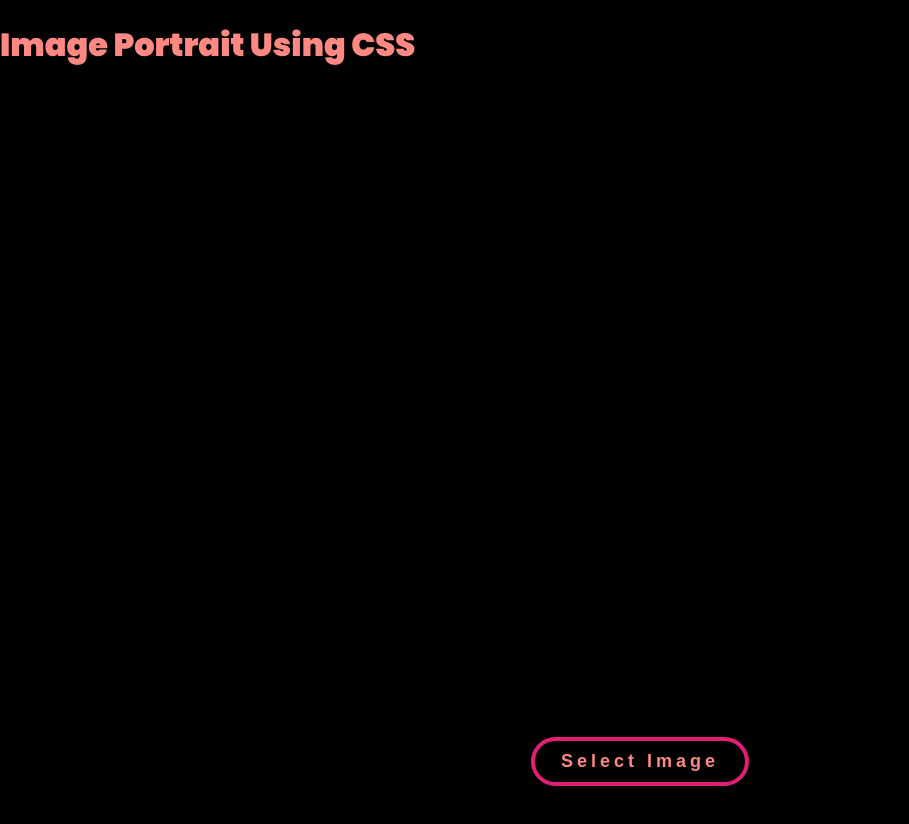
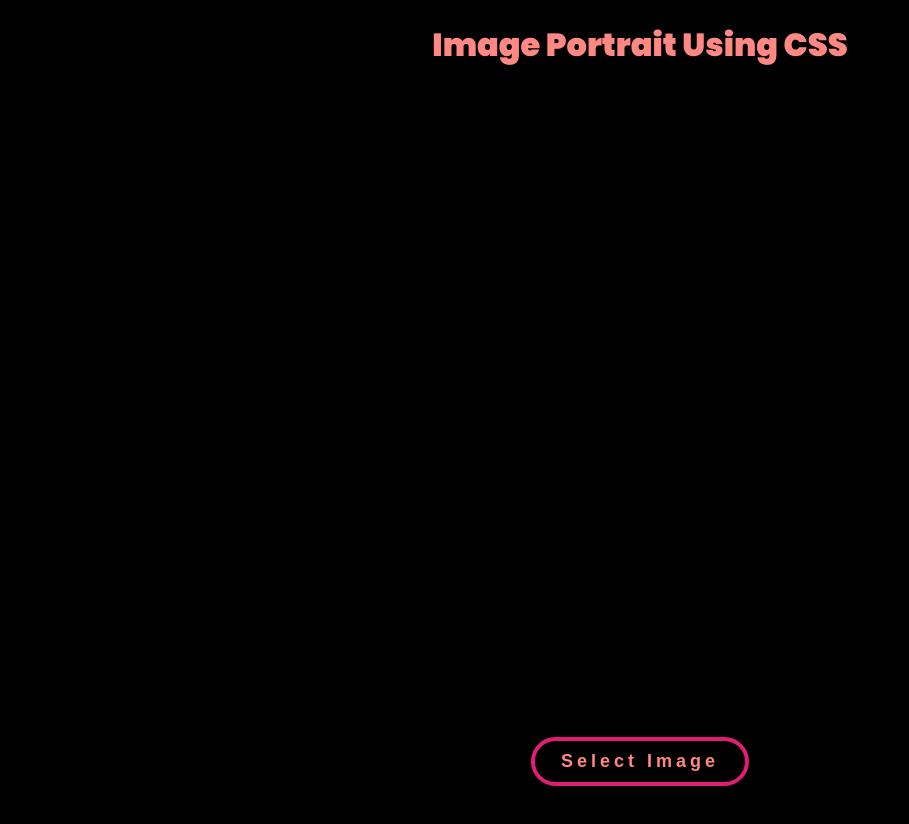
Before and after one commit to PrathamKumar14/image-to-portrait, a plain HTML site: page index.html in a window 1280 px wide. Shown: the top 824 px of the page, without its empty margins (0-909 px from the left). Drawn offline with nearby package versions, Linux system fonts and the light colour scheme.

Commit message:
center heading

```diff
--- a/styles.css
+++ b/styles.css
@@ -9,7 +9,8 @@ h1 {
   color: #ff8882;
   margin-top: 0;
   font-family: "Poppins", sans-serif;
-  text-align: center;
+  left: 50%;
+  transform: translateX(-50%);
 }
 
 input::-webkit-file-upload-button {
```
